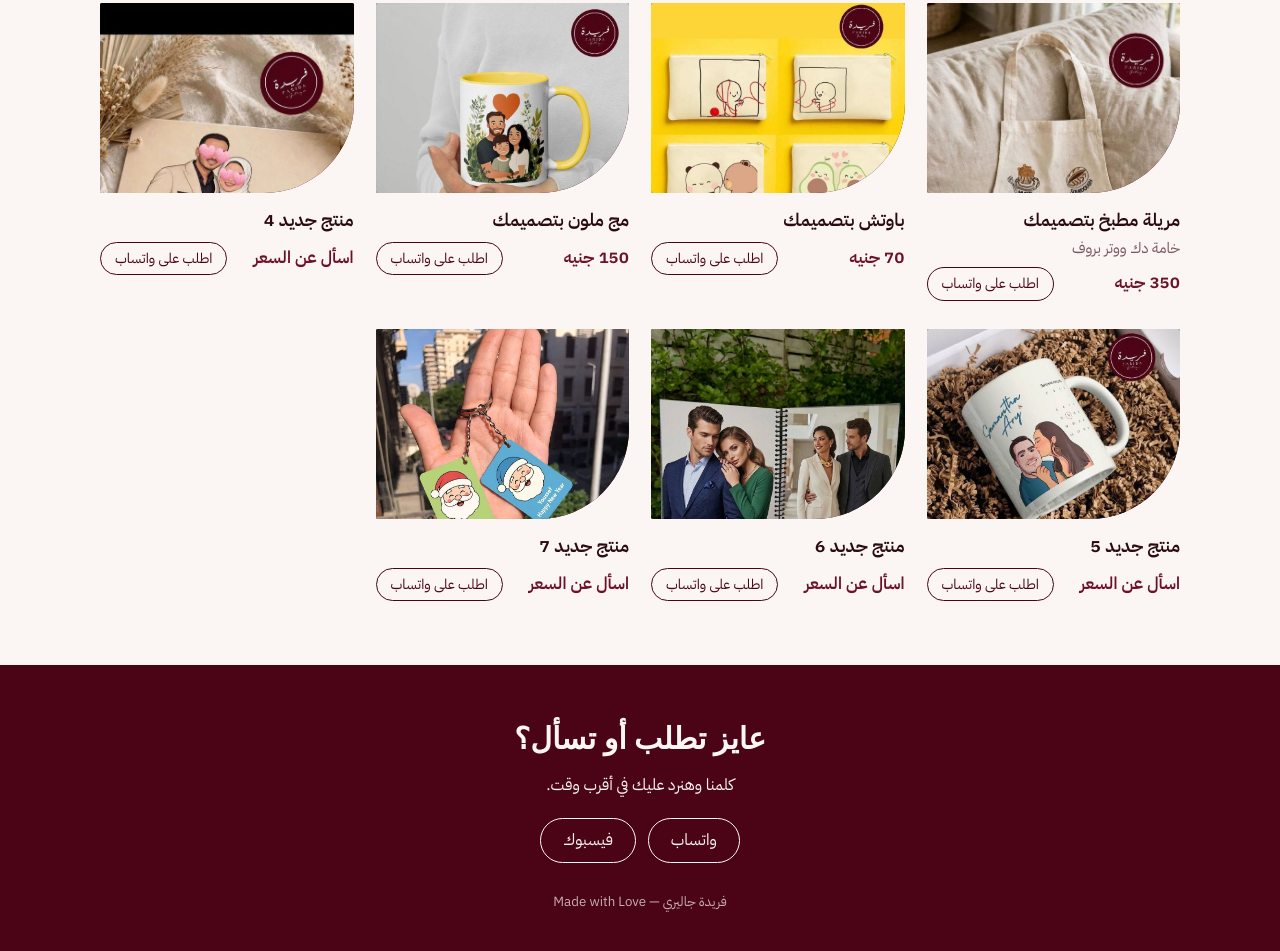
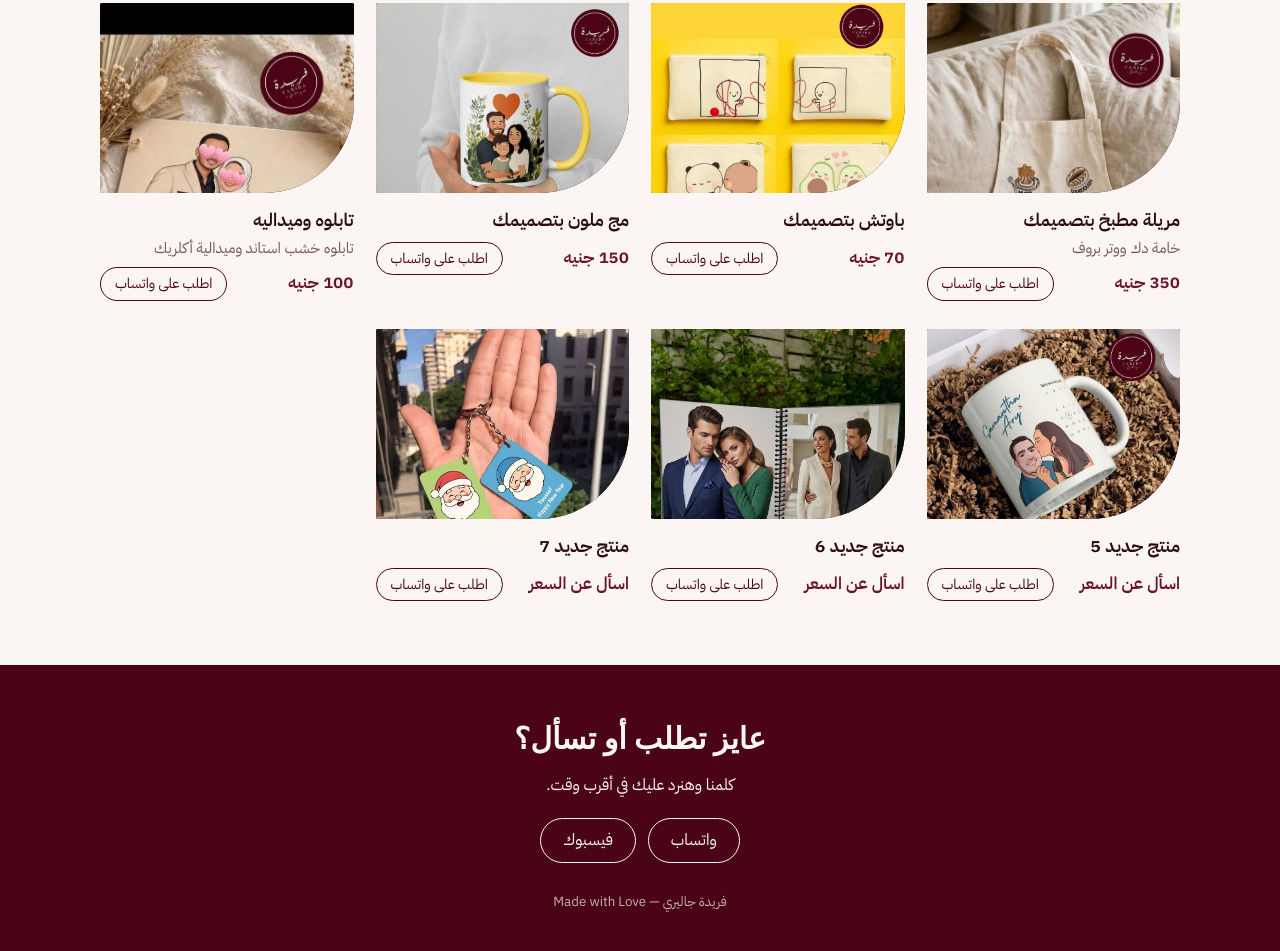
Before and after one commit to Faridagallery/Faridagallery.github.io, a plain HTML site: page index.html in a window 1280 px wide. Shown: the part 1323-2274 px from the top of the page. Drawn offline with Linux system fonts and the light colour scheme; a web font is replaced by a local one.

Commit message:
Add product: wooden stand and acrylic medal

```diff
--- a/index.html
+++ b/index.html
@@ -141,7 +141,7 @@ const PRODUCTS = [
   { name: "مريلة مطبخ بتصميمك", price: "350 جنيه", desc: "خامة دك ووتر بروف", img: "images/4.jpg", cat: "منتجات" },
   { name: "باوتش بتصميمك", price: "70 جنيه", desc: "", img: "images/5.jpg", cat: "منتجات" },
   { name: "مج ملون بتصميمك", price: "150 جنيه", desc: "", img: "images/8.jpg", cat: "منتجات" },
-  { name: "منتج جديد 4", price: "", desc: "", img: "images/10.jpg", cat: "منتجات" },
+  { name: "تابلوه وميداليه", price: "100 جنيه", desc: "تابلوه خشب استاند وميدالية أكلريك", img: "images/10.jpg", cat: "منتجات" },
   { name: "منتج جديد 5", price: "", desc: "", img: "images/89.jpg", cat: "منتجات" },
   { name: "منتج جديد 6", price: "", desc: "", img: "images/99.jpg", cat: "منتجات" },
   { name: "منتج جديد 7", price: "", desc: "", img: "images/999.jpg", cat: "منتجات" }
```
